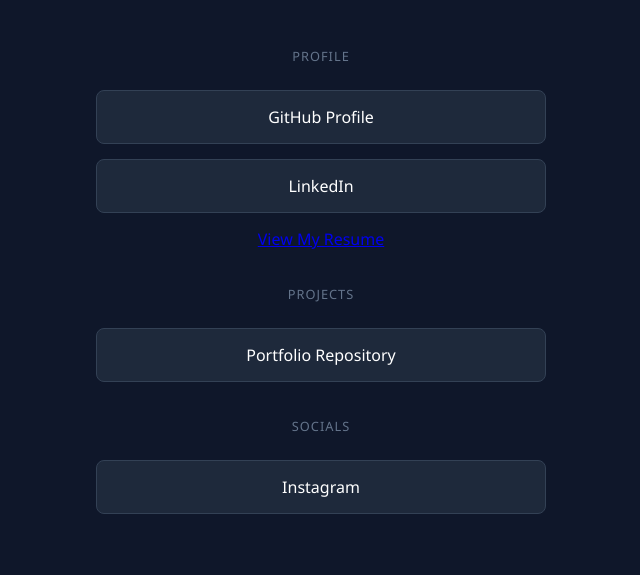
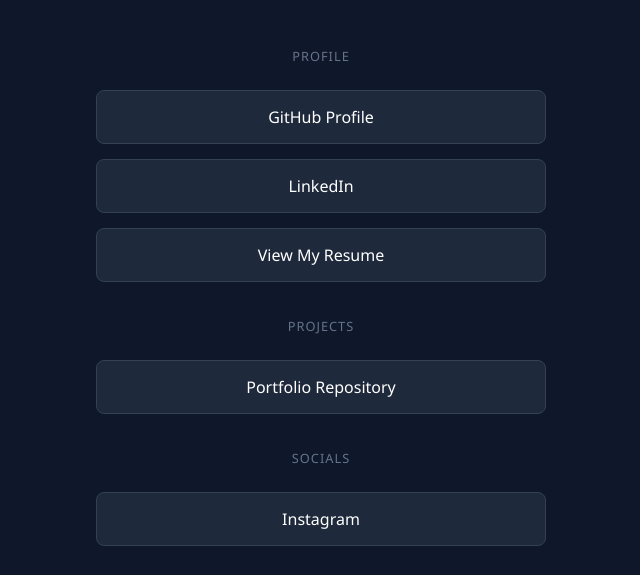
Before and after one commit to RalphMendoza2411/Portfolio, a plain HTML site: page index.html in a window 1280 px wide. Shown: the part 225-800 px from the top of the page, without its empty margins (319-959 px from the left). Drawn offline with Linux system fonts and the light colour scheme.

Commit message:
resume styling changes

```diff
--- a/index.html
+++ b/index.html
@@ -17,7 +17,7 @@
             <div class="divider">Profile</div>
                 <a href="https://github.com/RalphMendoza2411" class="link-card" target="_blank">GitHub Profile</a>
                 <a href="https://www.linkedin.com/in/ralphcmendoza" class="link-card" target="_blank">LinkedIn</a>
-                <a href="CV_Ralph_Mendoza.pdf" target="_blank">View My Resume</a>
+                <a href="CV_Ralph_Mendoza.pdf" class="link-card" target="_blank">View My Resume</a>
 
             <div class="divider">Projects</div>
                 <a href="https://github.com/RalphMendoza2411/Portfolio" class="link-card project" target="_blank">Portfolio Repository</a>
```
